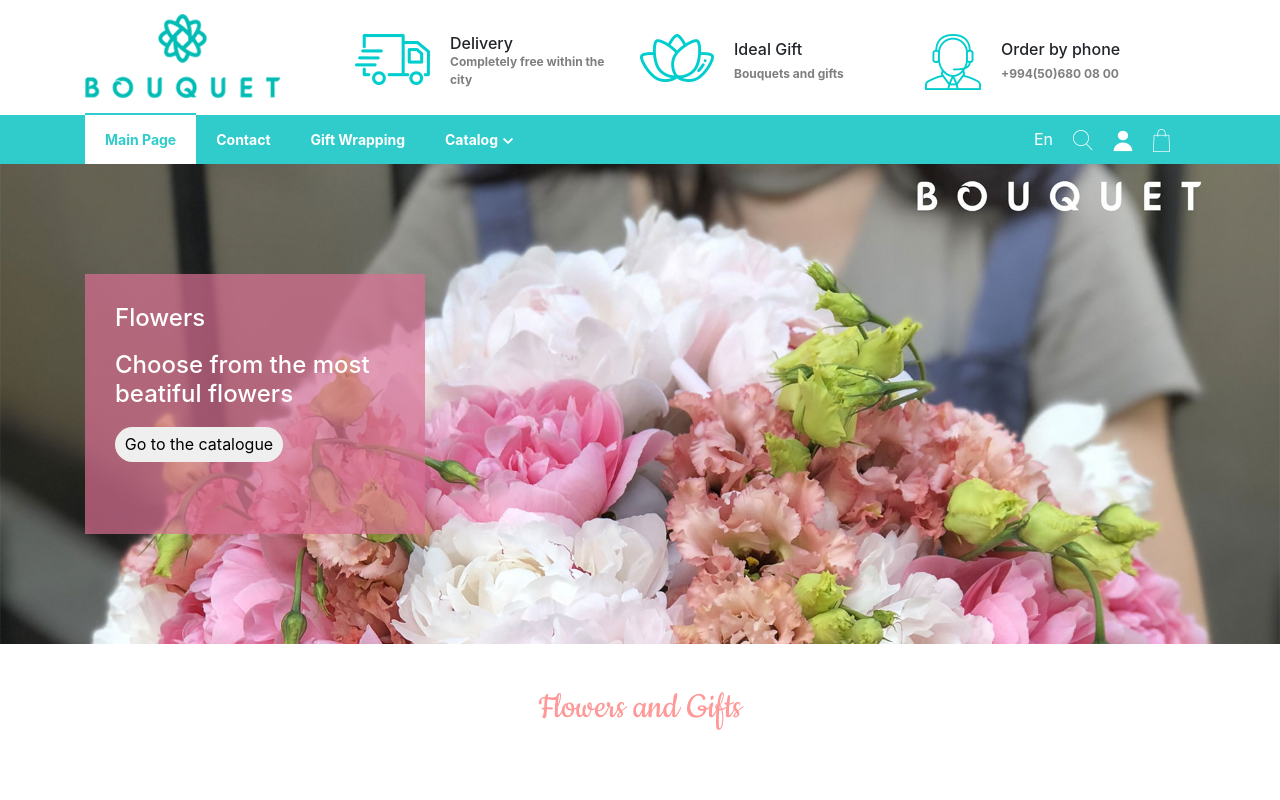
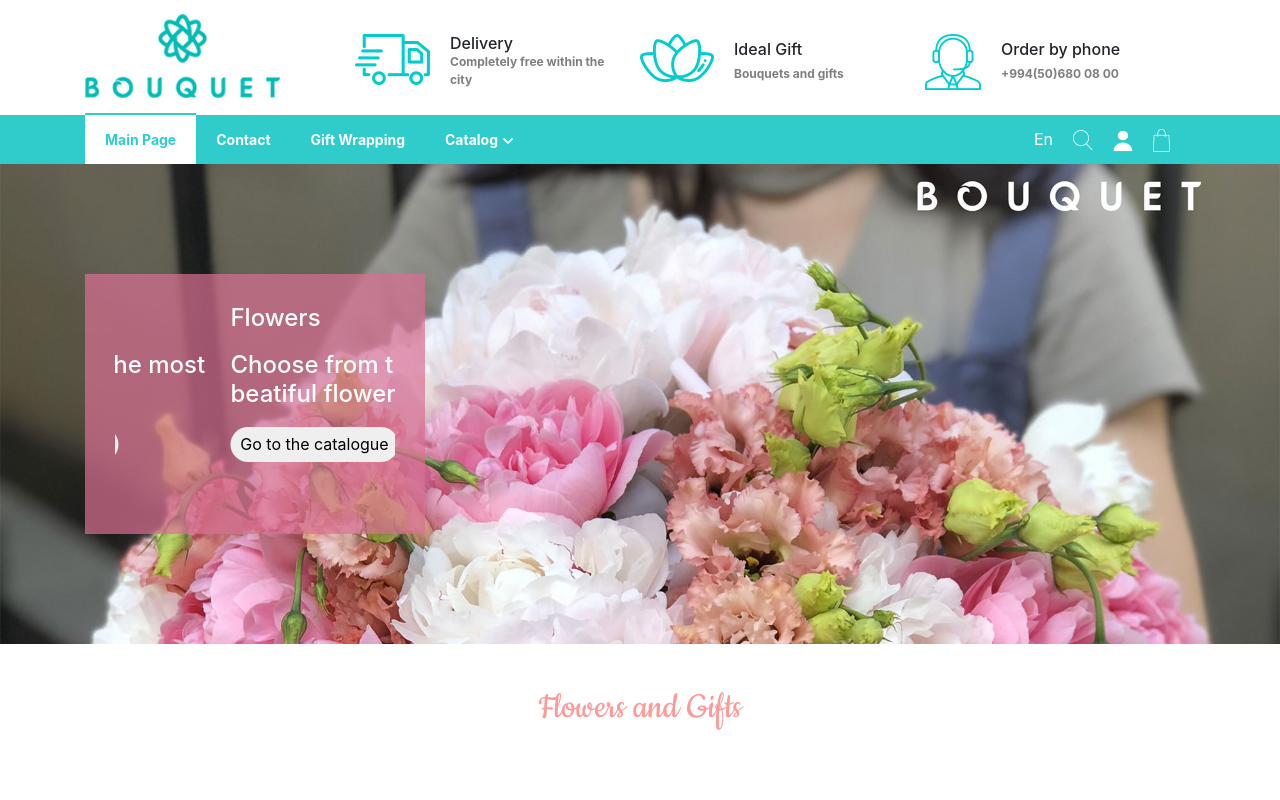
Before and after one commit to theprogbash/milijonasRoziu, a React (Create React App) app: page /home in a window 1280 px wide. Shown: the top 800 px of the page. Built offline with nearby package versions, Linux system fonts and the light colour scheme.

Commit message:
Installed and used slick-carousel

```diff
--- a/package.json
+++ b/package.json
@@ -24,7 +24,9 @@
     "react-dom": "^16.12.0",
     "react-router": "^5.1.2",
     "react-router-dom": "^5.1.2",
-    "react-scripts": "3.3.0"
+    "react-scripts": "3.3.0",
+    "react-slick": "^0.25.2",
+    "slick-carousel": "^1.8.1"
   },
   "scripts": {
     "start": "react-scripts start",
--- a/src/layout/MainPage.js
+++ b/src/layout/MainPage.js
@@ -8,18 +8,39 @@ import { faChevronLeft, faChevronRight, faPaperPlane } from "@fortawesome/free-s
 import ProductCard from '../common/ProductCard';
 import PageName from '../common/PageName';
 
+import Slider from "react-slick";
+import "slick-carousel/slick/slick.css";
+import "slick-carousel/slick/slick-theme.css";
+
 class MainPage extends Component {
     render() {
+        var settings = {
+            arrows: false,
+            infinite: true,
+            speed: 500,
+            slidesToShow: 1,
+            slidesToScroll: 1,
+            autoplay: true,
+            autoplaySpeed: 3000
+          };
+
         return (
             <div className="Main-page">
                 <header className="Main-page-header">
                     <div className="container">
                         <ScrollAnimation className="Slider-box" animateIn="slideInLeft">
-                            <div className="Slider-box-content">
-                                <h4>Flowers</h4>
-                                <h4>Choose from the most beatiful flowers</h4>
-                                <button>Go to the catalogue</button>
-                            </div>
+                            <Slider {...settings}>
+                                <div className="Slider-box-content">
+                                    <h4>Flowers</h4>
+                                    <h4>Choose from the most beatiful flowers</h4>
+                                    <button>Go to the catalogue</button>
+                                </div>
+                                <div className="Slider-box-content">
+                                    <h4>Gifts</h4>
+                                    <h4>Choose from the most beatiful gifts</h4>
+                                    <button>Go to the catalogue</button>
+                                </div>
+                            </Slider>
                         </ScrollAnimation>
                     </div>
                 </header>
```
Also changed, not shown: 1 other file (tests, documents, lock files or other folders).
